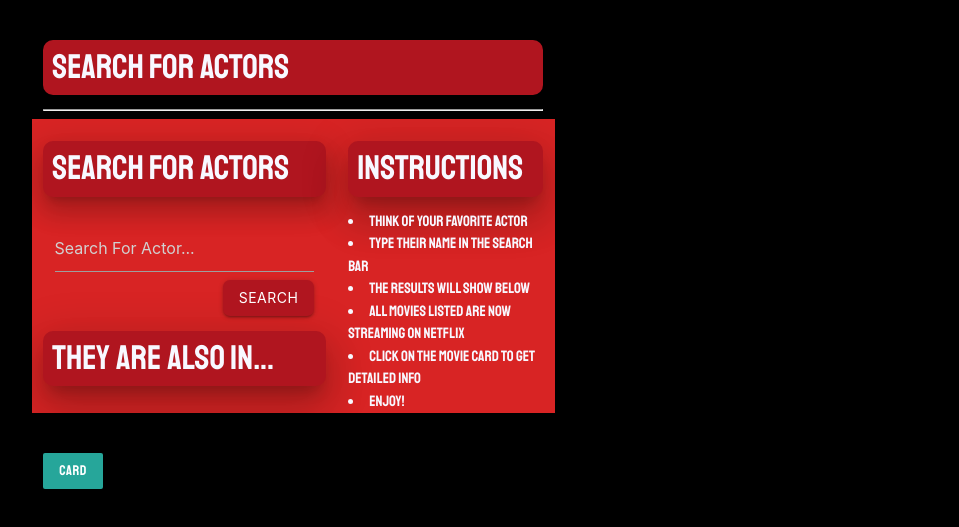
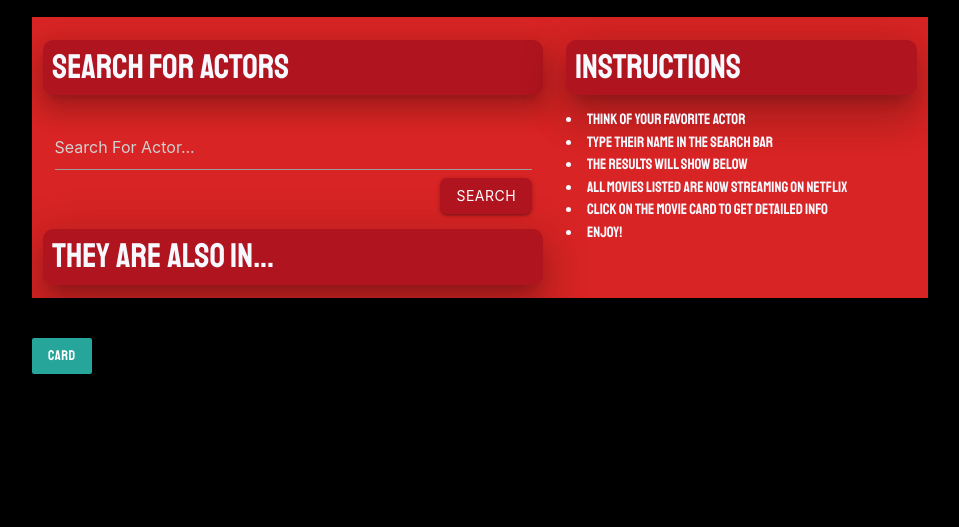
Before and after one commit to verlitas/ANS, a plain HTML site: page index.html in a window 1280 px wide. Shown: the part 117-644 px from the top of the page, without its empty margins (160-1119 px from the left). Drawn offline with nearby package versions, Linux system fonts and the light colour scheme.

Commit message:
Merging with master

```diff
--- a/index.html
+++ b/index.html
@@ -29,10 +29,6 @@
                 </nav>
             </div>
         </div>
-        <div class="row">
-            <div class="col s7" id="search-column">
-                <h4 id="search-header">Search For Actors</h4>
-                <hr id="rule">
 
         <!--content row-->
         <div class="row" id="row2">
```
